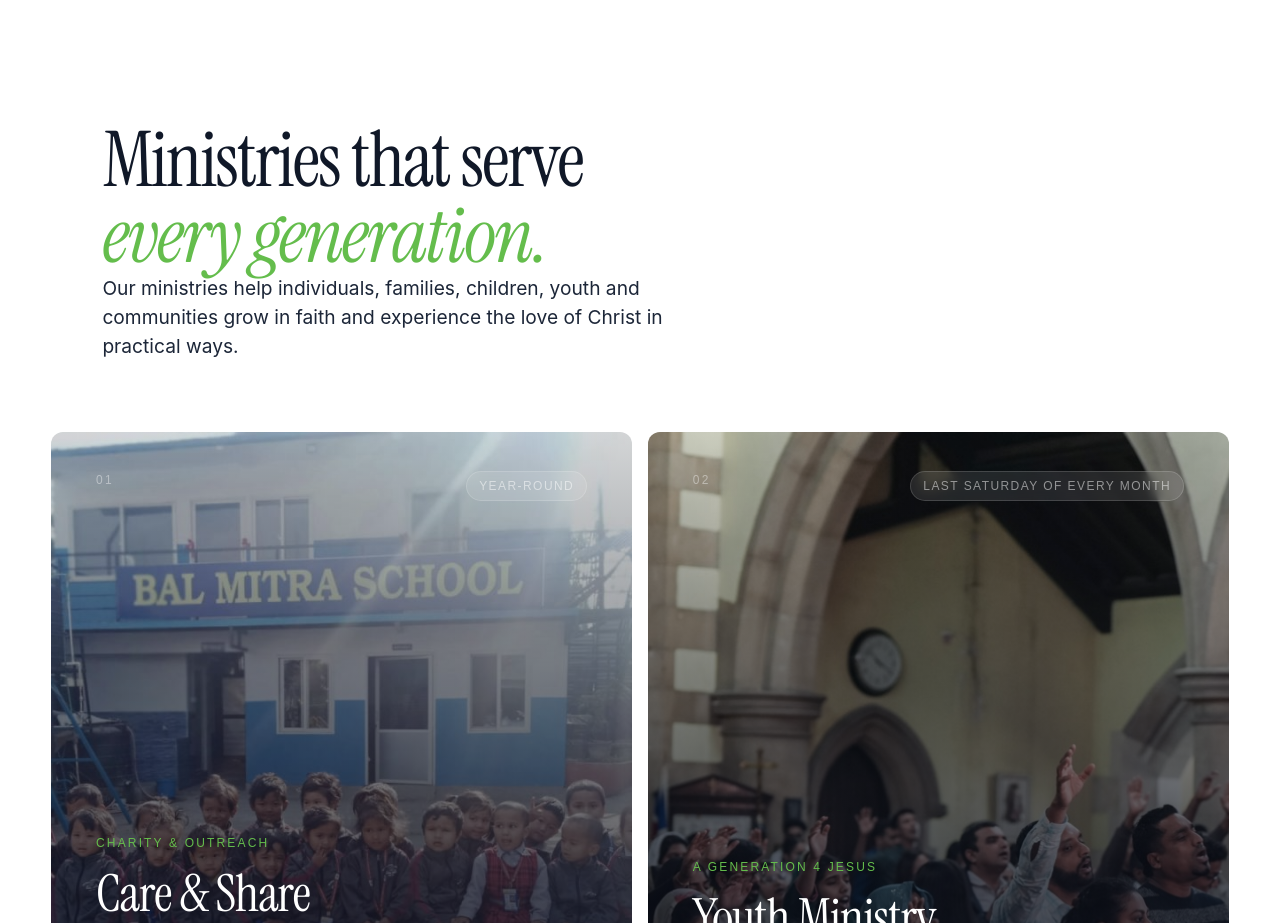
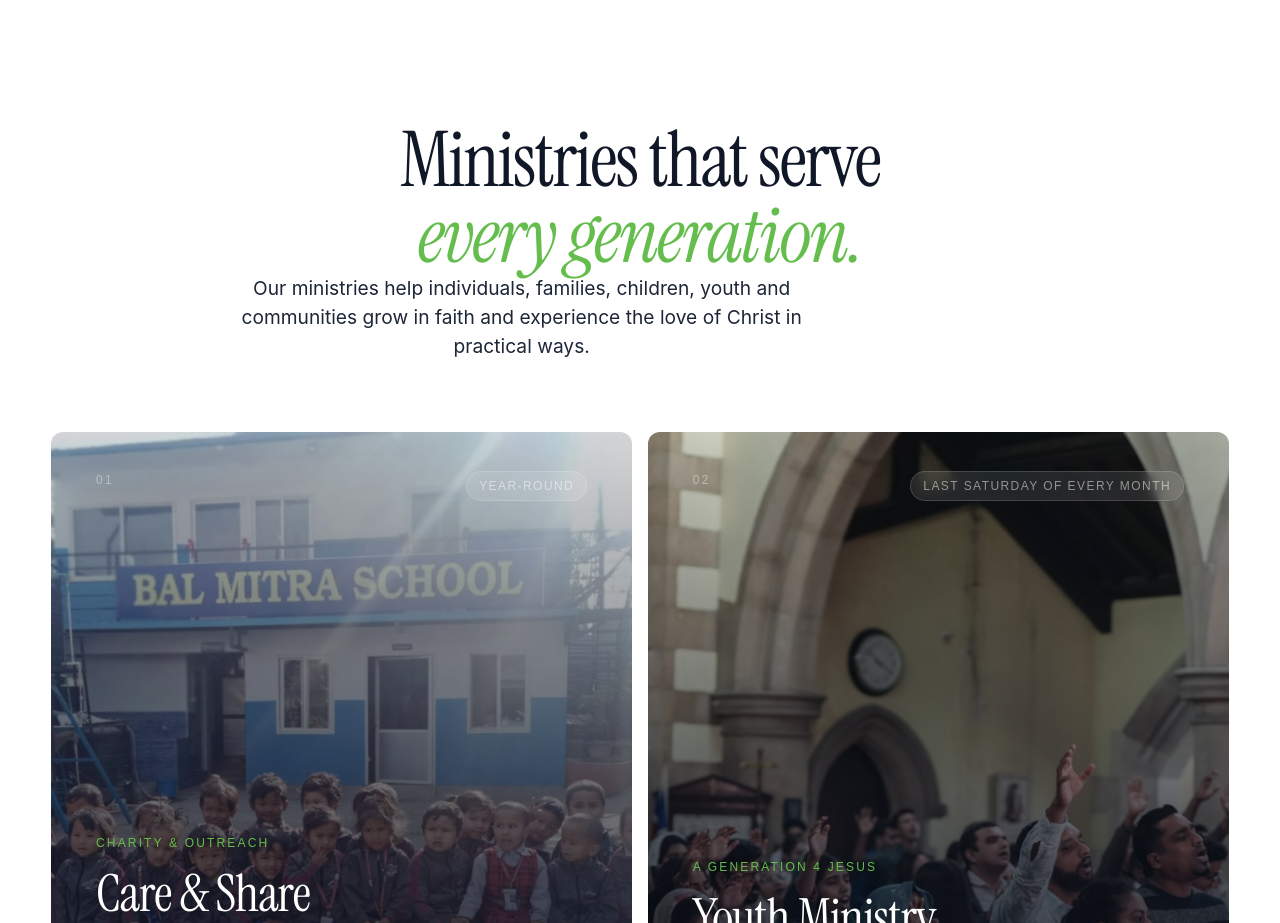
Before and after one commit to ourjesuslives2026/ourjesuslives, a React (Vite) app: page / in a window 1280 px wide. Shown: the part 5060-5983 px from the top of the page. Built offline with nearby package versions, Linux system fonts and the light colour scheme; a web font is replaced by a local one.

Commit message:
Centre-align Ministries section heading
Co-Authored-By: Claude Sonnet 4.6 <noreply@anthropic.com>

```diff
--- a/src/index.css
+++ b/src/index.css
@@ -969,7 +969,7 @@ body.nav-solid .nav__secondary-logo img { filter: brightness(0); }
 /* MINISTRIES */
 .ministries .h-display em { color: var(--c-green); }
 .ministries { padding: clamp(80px, 10vw, 140px) 0; }
-.ministries__head { max-width: 920px; margin-bottom: clamp(48px, 6vw, 72px); padding: 0 var(--pad); }
+.ministries__head { max-width: 920px; margin: 0 auto clamp(48px, 6vw, 72px); padding: 0 var(--pad); text-align: center; }
 
 /* Billboard grid */
 .min-billboard {
```
